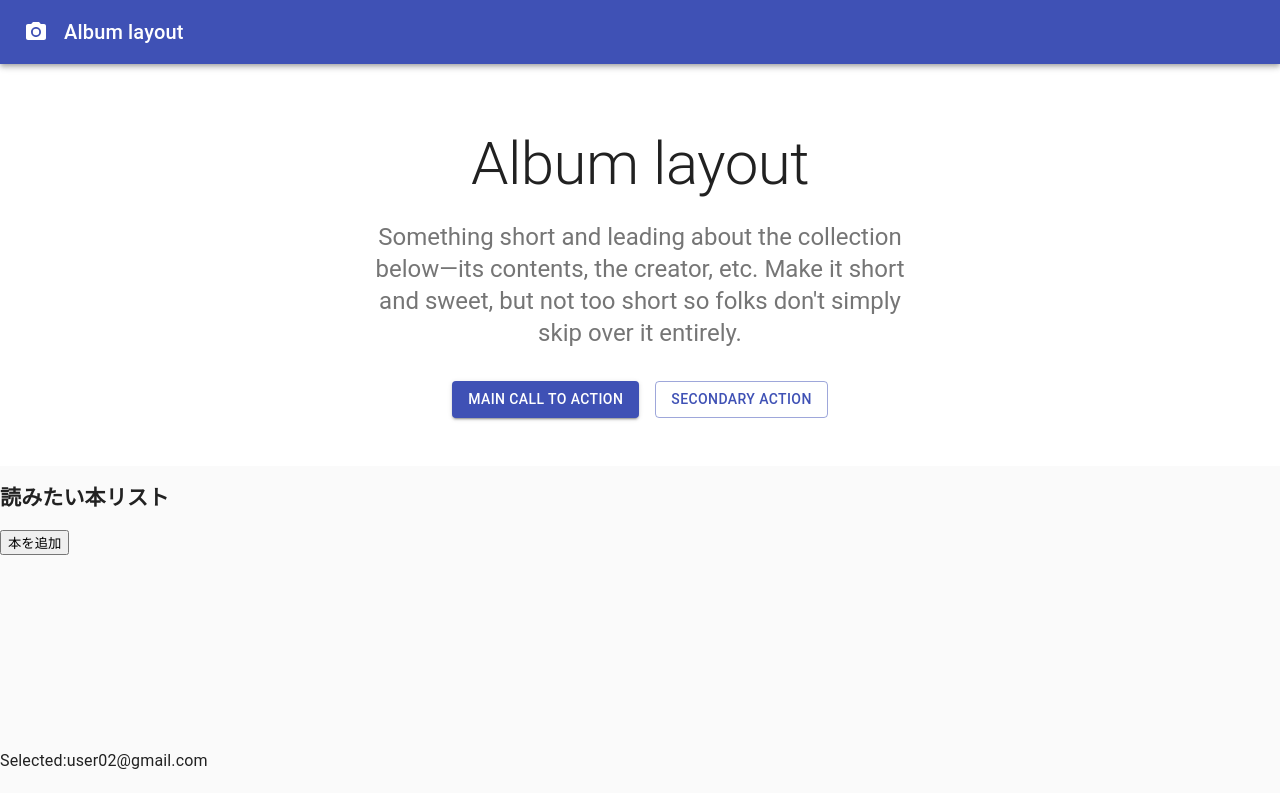
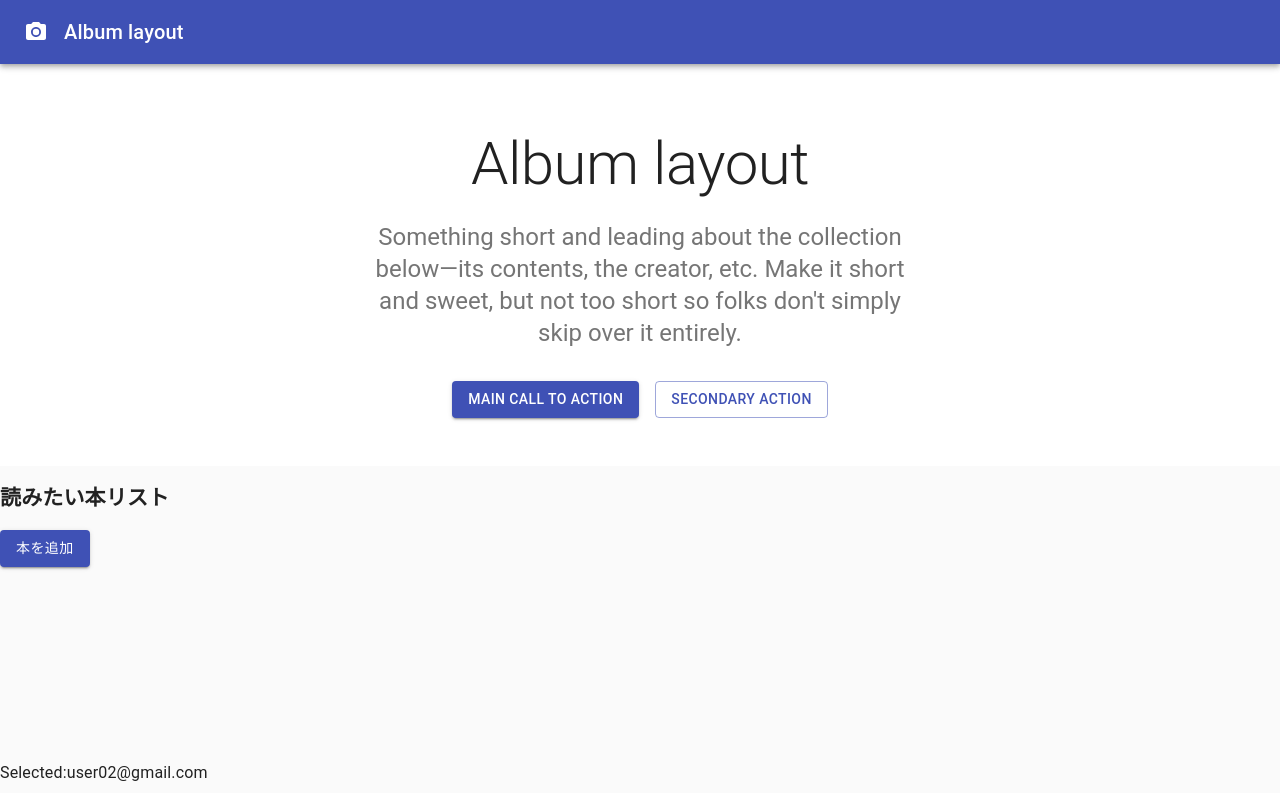
Before and after one commit to okadamari/book, a React (Create React App) app: page / in a window 1280 px wide. Shown: the top 793 px of the page. Built offline with nearby package versions, Linux system fonts and the light colour scheme; the HTML template or start-up script is replaced by a standard one.

Commit message:
use  material-ui button

```diff
--- a/src/layouts/App.tsx
+++ b/src/layouts/App.tsx
@@ -133,9 +133,7 @@ export default function Album(): JSX.Element {
         <Hero />
         <section className="nav">
           <h1>読みたい本リスト</h1>
-          <button type="button" className="button-like" onClick={handleAddClick}>
-            本を追加
-          </button>
+          <Button variant="contained" color="primary" onClick={handleAddClick}>本を追加</Button>
         </section>
         <section className="books">{bookRows}</section>
         <BookSearchDialog
```
